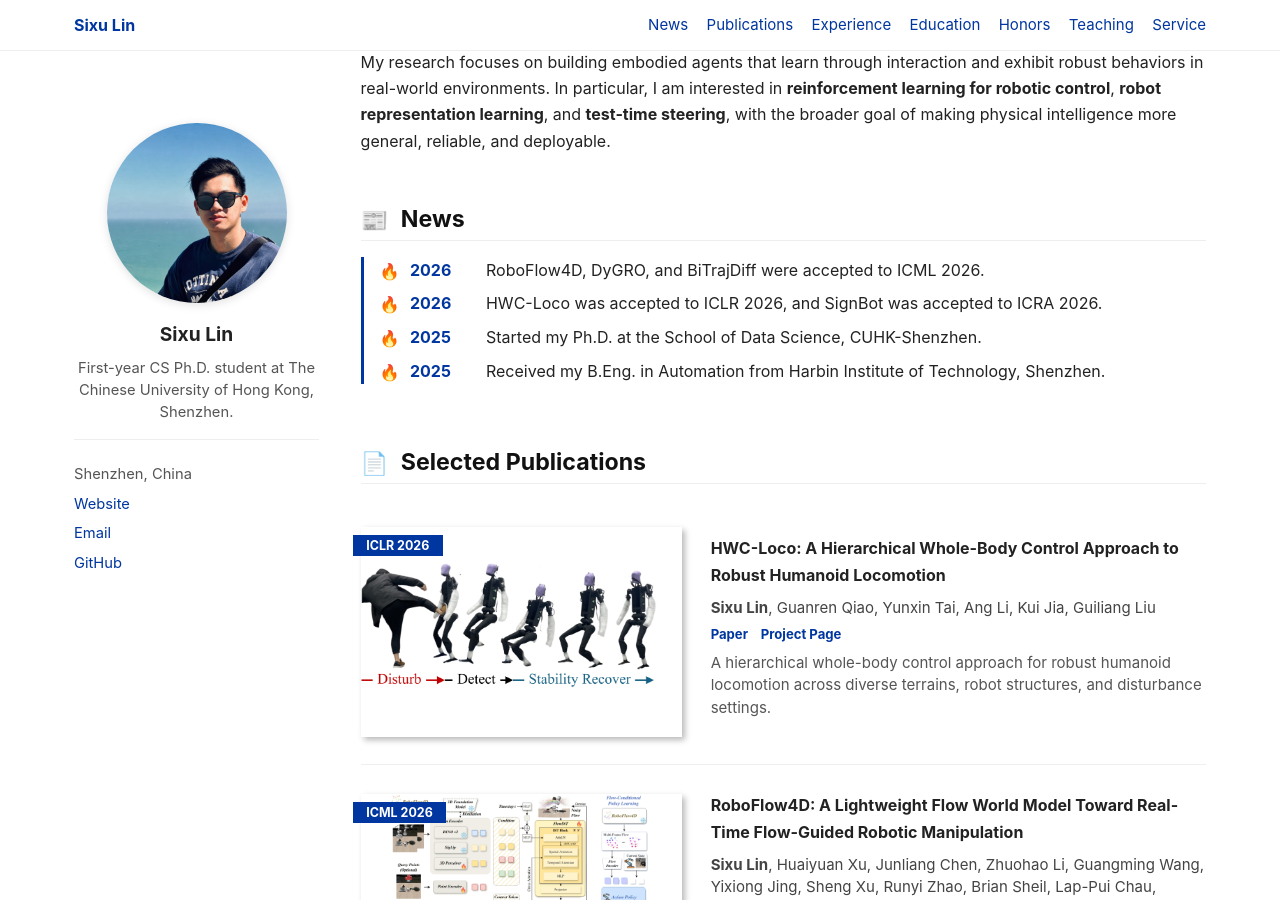
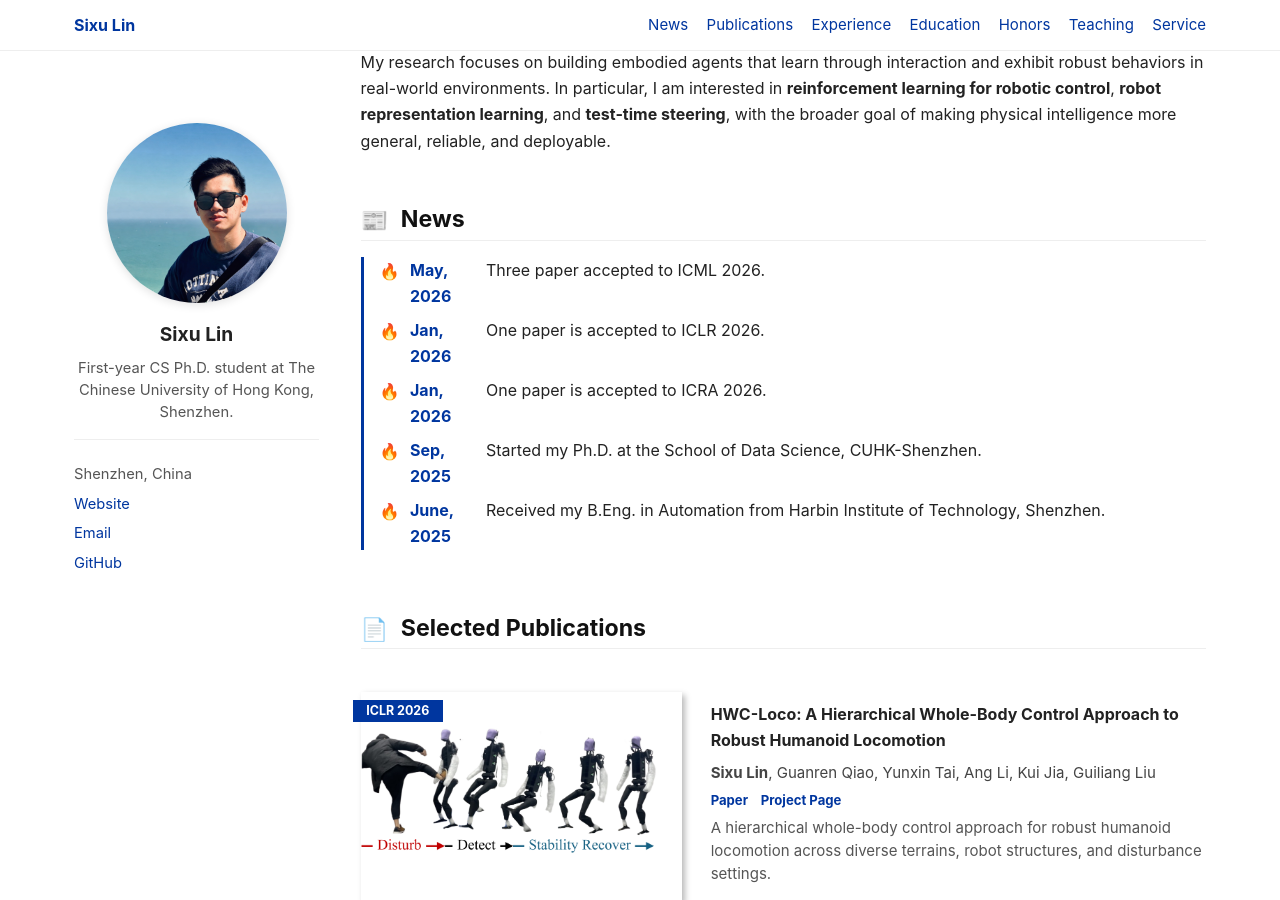
Before and after one commit to Simonlinsx/Simonlinsx.github.io, a Jekyll site: the page built from _pages/about.md, in a window 1280 px wide and 900 px high, scrolled down 341 px. Built offline with Jekyll 4.4.1, drawn with Linux system fonts in a browser that asks for light colours; a script bundle is joined from its source files by our own code; library files that are not in the unit come from our copies; some of the changed text lies outside the part shown.

Commit message:
Update news and experience wording

```diff
--- a/_pages/about.md
+++ b/_pages/about.md
@@ -26,10 +26,11 @@ In particular, I am interested in **reinforcement learning for robotic control**
 # <span class="section-icon">📰</span> News
 
 <div class="news-list">
-  <div class="news-item"><span class="news-date">2026</span><span>RoboFlow4D, DyGRO, and BiTrajDiff were accepted to ICML 2026.</span></div>
-  <div class="news-item"><span class="news-date">2026</span><span>HWC-Loco was accepted to ICLR 2026, and SignBot was accepted to ICRA 2026.</span></div>
-  <div class="news-item"><span class="news-date">2025</span><span>Started my Ph.D. at the School of Data Science, CUHK-Shenzhen.</span></div>
-  <div class="news-item"><span class="news-date">2025</span><span>Received my B.Eng. in Automation from Harbin Institute of Technology, Shenzhen.</span></div>
+  <div class="news-item"><span class="news-date">May, 2026</span><span>Three paper accepted to ICML 2026.</span></div>
+  <div class="news-item"><span class="news-date">Jan, 2026 </span><span>One paper is accepted to ICLR 2026.</span></div>
+  <div class="news-item"><span class="news-date">Jan, 2026 </span><span>One paper is accepted to ICRA 2026.</span></div>
+  <div class="news-item"><span class="news-date">Sep, 2025</span><span>Started my Ph.D. at the School of Data Science, CUHK-Shenzhen.</span></div>
+  <div class="news-item"><span class="news-date">June, 2025</span><span>Received my B.Eng. in Automation from Harbin Institute of Technology, Shenzhen.</span></div>
 </div>
 
 <span class='anchor' id='selected-publications'></span>
@@ -205,7 +206,7 @@ In particular, I am interested in **reinforcement learning for robotic control**
     </div>
     <div class="experience-text">
       <div class="experience-time">Feb. 2024 - May 2024</div>
-      <div class="experience-title"><strong>Remote Research Collaborator</strong></div>
+      <div class="experience-title"><strong>Remote Researcher</strong></div>
       <div class="experience-org">Georgia Institute of Technology</div>
       <p class="experience-description">Remote research on autonomous vehicle navigation and planning.</p>
     </div>
```
